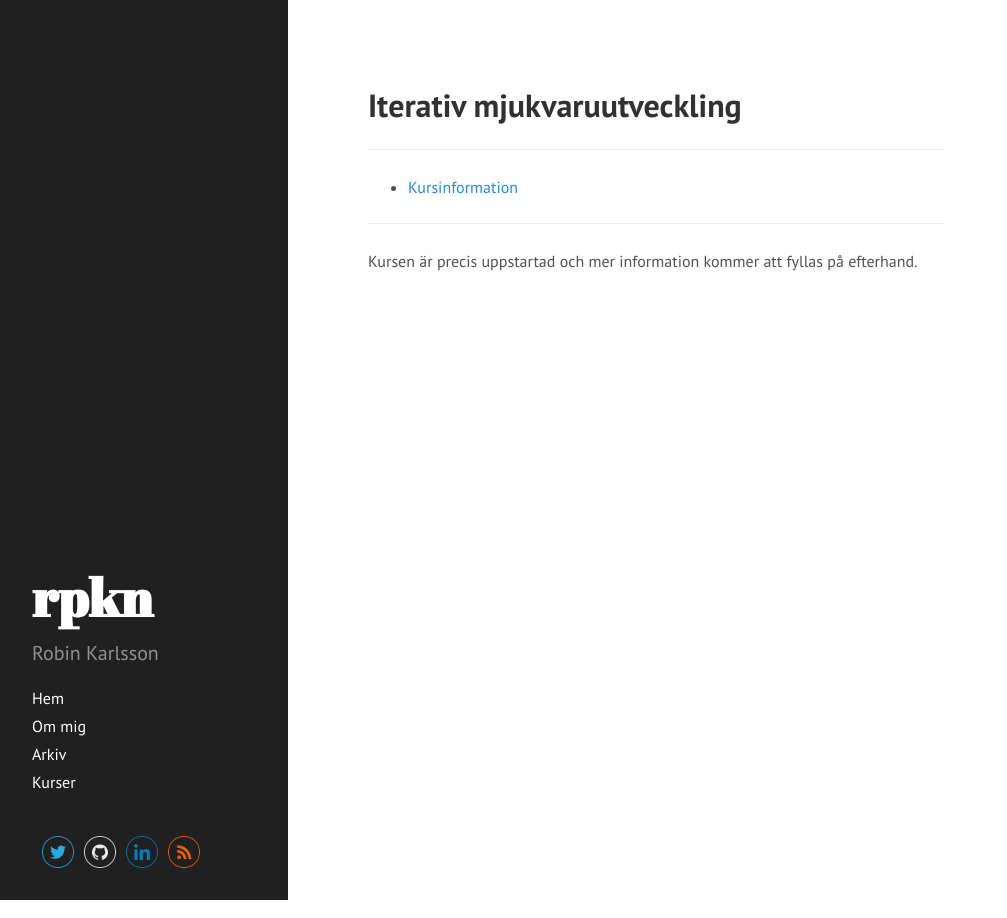
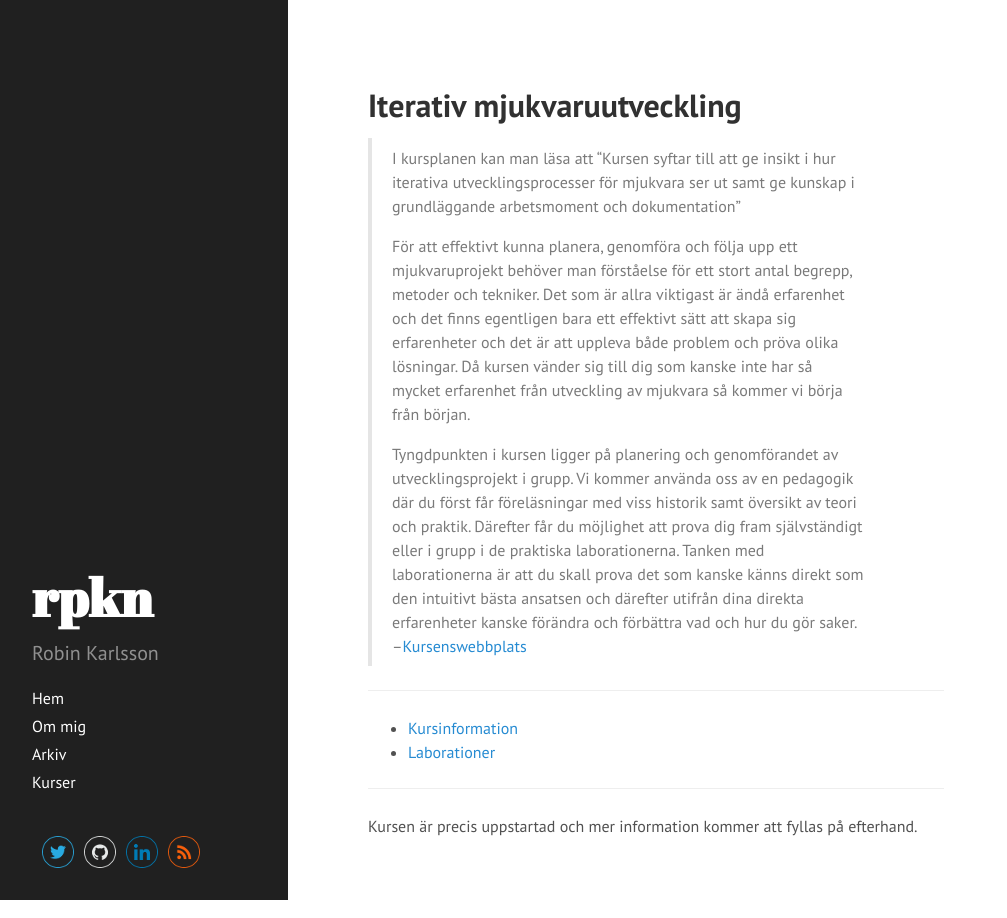
Before and after one commit to rk222ev/www, a Jekyll site: the page built from courses/iterativ-mjukvaruutveckling.md, in a window 1280 px wide. Shown: the whole page, without its empty margins (0-1007 px from the left). Built offline with Jekyll 4.4.1, drawn with Linux system fonts in a browser that asks for light colours; Markdown is read by kramdown in place of the engine named in the settings.

Commit message:
Updated with links and quote about the course.

```diff
--- a/courses/iterativ-mjukvaruutveckling.md
+++ b/courses/iterativ-mjukvaruutveckling.md
@@ -4,8 +4,17 @@ description: Kurssida för Iterativ mjukvaruutveckling
 ---
 #Iterativ mjukvaruutveckling
 
+>I kursplanen kan man läsa att “Kursen syftar till att ge insikt i hur iterativa utvecklingsprocesser
+>för mjukvara ser ut samt ge kunskap i grundläggande arbetsmoment och dokumentation”
+>
+>För att effektivt kunna planera, genomföra och följa upp ett mjukvaruprojekt behöver man förståelse för ett stort antal begrepp, metoder och tekniker. Det som är allra viktigast är ändå erfarenhet och det finns egentligen bara ett effektivt sätt att skapa sig erfarenheter och det är att uppleva både problem och pröva olika lösningar.  Då kursen vänder sig till dig som kanske inte har så mycket erfarenhet från utveckling av mjukvara så kommer vi börja från början.
+>
+>Tyngdpunkten i kursen ligger på planering och genomförandet av utvecklingsprojekt i grupp. Vi kommer använda oss av en pedagogik där du först får föreläsningar med viss historik samt översikt av teori och praktik. Därefter får du möjlighet att prova dig fram självständigt eller i grupp i de praktiska laborationerna. Tanken med laborationerna är att du skall prova det som kanske känns direkt som den intuitivt bästa ansatsen och därefter utifrån dina direkta erfarenheter kanske förändra och förbättra vad och hur du gör saker.
+>--[Kursenswebbplats](https://coursepress.lnu.se/kurs/iterativ-mjukvaruutveckling/)
+
 ---
 - [Kursinformation](https://coursepress.lnu.se/kurs/iterativ-mjukvaruutveckling/)
+- [Laborationer](https://github.com/rk222ev/1dv404)
 
 ---
 
```
